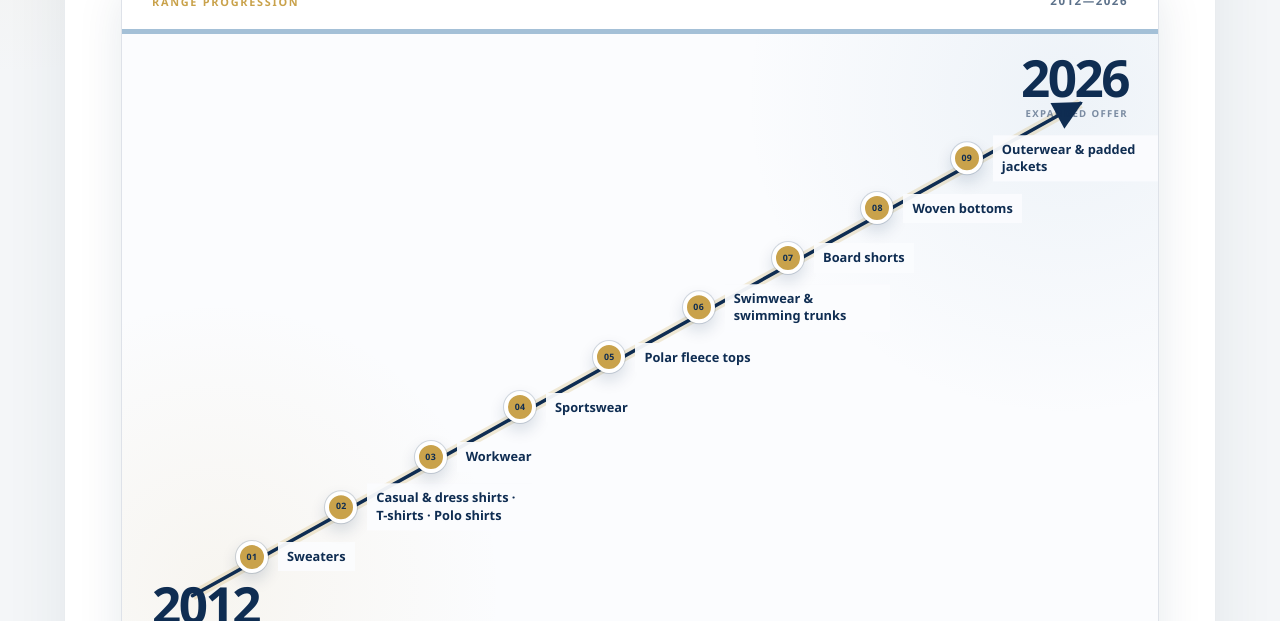
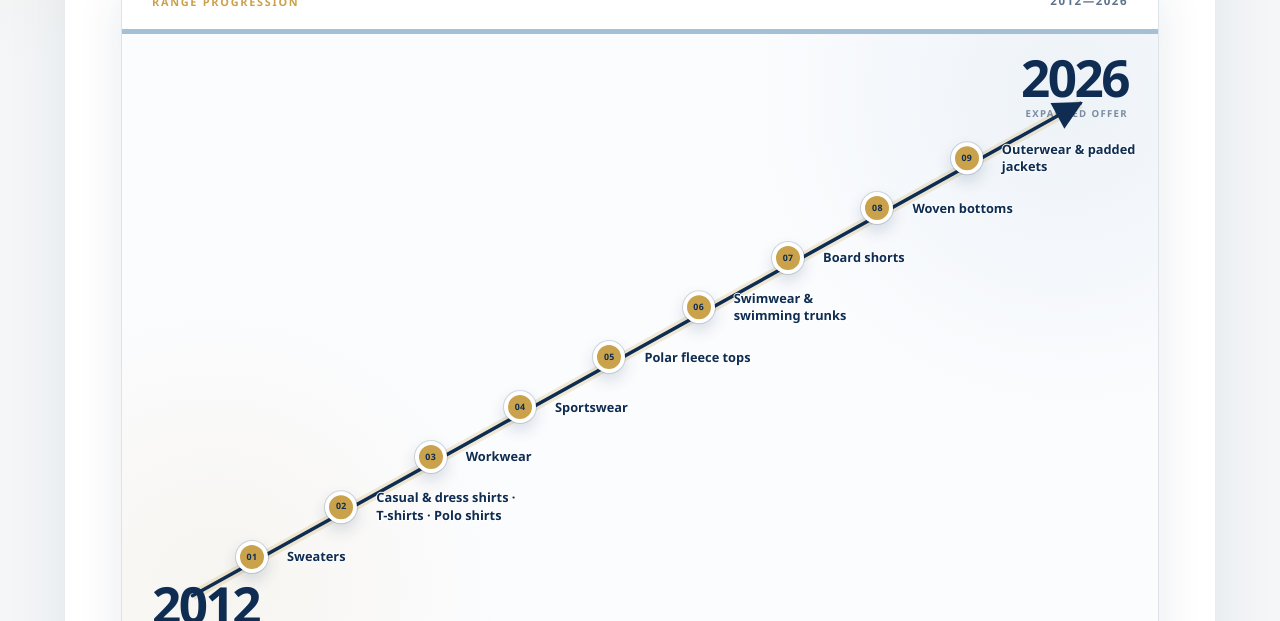
Before and after one commit to Abid-hasan12/cotton-rose-js, a Next.js app: page /products in a window 1280 px wide. Shown: the part 1080-1701 px from the top of the page. Built offline with nearby package versions, Linux system fonts and the light colour scheme.

Commit message:
Make timeline labels transparent

```diff
--- a/css/style.css
+++ b/css/style.css
@@ -2005,15 +2005,22 @@ h2 {
 }
 
 .product-range__name {
+  position: relative;
+  z-index: 2;
   display: block;
   width: max-content;
   max-width: 165px;
   padding: 6px 9px;
   color: var(--primary);
-  background: rgba(251, 252, 254, 0.94);
+  background: transparent;
   font-size: clamp(0.74rem, 1vw, 0.9rem);
   font-weight: 800;
   line-height: 1.35;
+  text-shadow:
+    0 1px 0 rgba(255, 255, 255, 0.96),
+    1px 0 0 rgba(255, 255, 255, 0.96),
+    0 -1px 0 rgba(255, 255, 255, 0.96),
+    -1px 0 0 rgba(255, 255, 255, 0.96);
 }
 
 .product-range__description {
```
